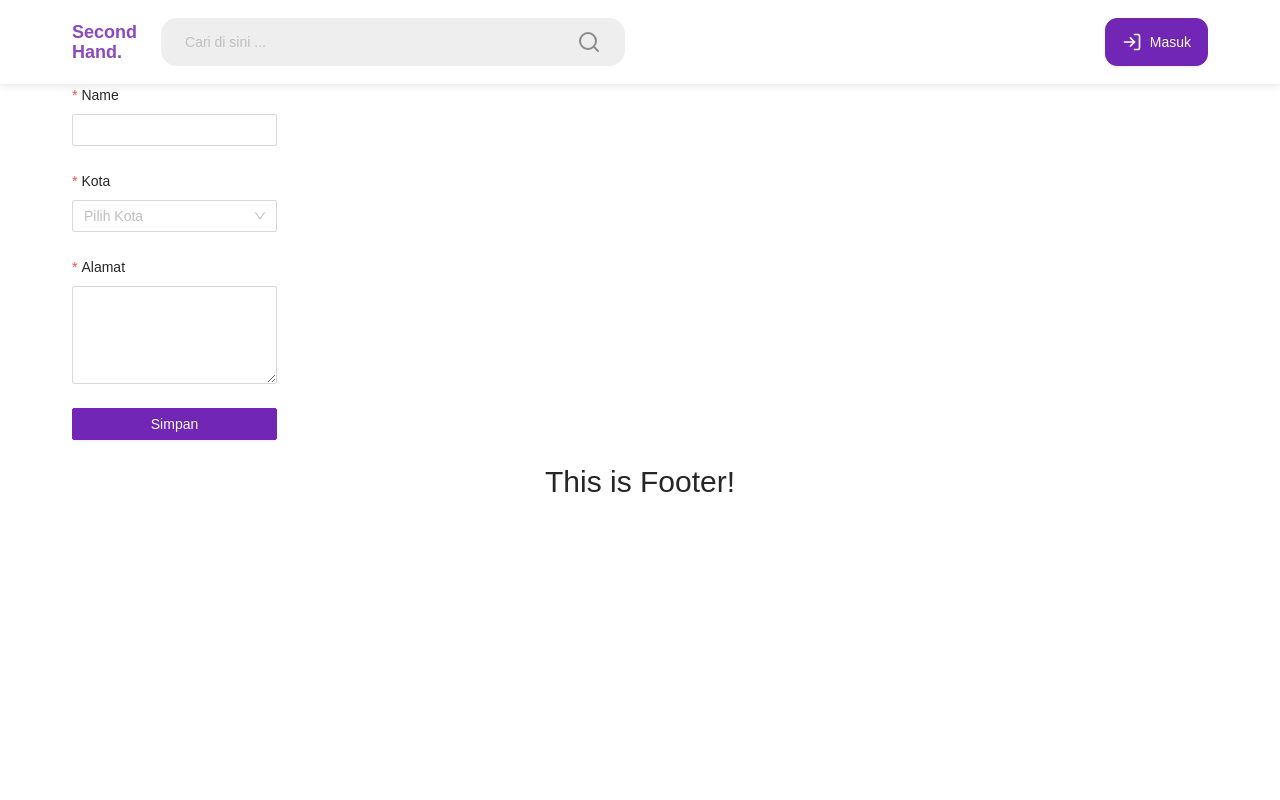
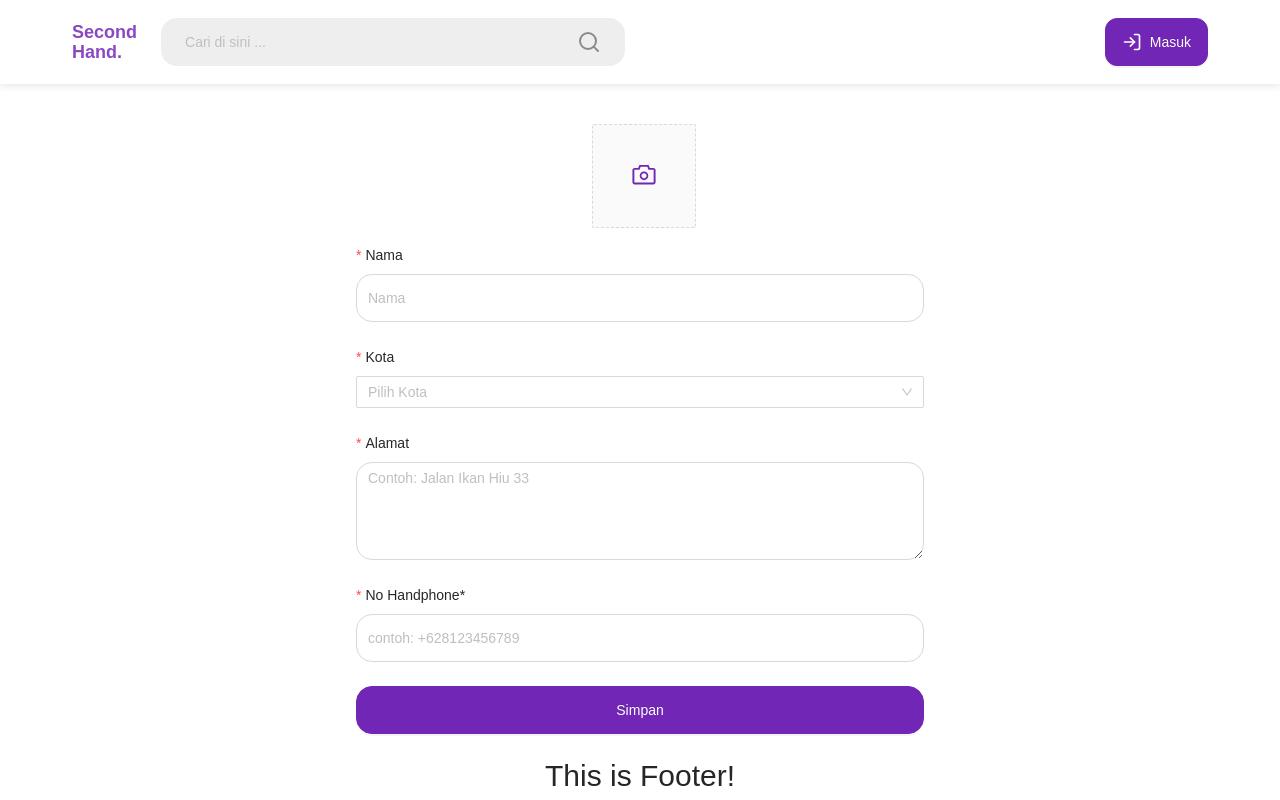
Before and after one commit to fiqihaissyyah/thriftorzo-react, a React (Create React App) app: page /profile in a window 1280 px wide. Built offline with nearby package versions, Linux system fonts and the light colour scheme.

Commit message:
update profile

```diff
--- a/src/pages/profile/index.css
+++ b/src/pages/profile/index.css
@@ -1,3 +1,4 @@
-/* .profile-input {
-    @apply text-lg;
-} */
+.input-city .ant-select-selector {
+    height: 48px;
+    border-radius: 16px;
+}
--- a/src/pages/profile/index.js
+++ b/src/pages/profile/index.js
@@ -1,9 +1,31 @@
 import "./index.css";
-import React from "react";
-import { Button, Form, Input, Select, Row, Col } from "antd";
+import React, { useState } from "react";
+import { Button, Form, Input, Select, Row, Col, Upload, message } from "antd";
+import { CameraOutlined, LoadingOutlined } from "@ant-design/icons";
 
 const { Option } = Select;
 const { TextArea } = Input;
+const getBase64 = (img, callback) => {
+  const reader = new FileReader();
+  reader.addEventListener("load", () => callback(reader.result));
+  reader.readAsDataURL(img);
+};
+
+const beforeUpload = (file) => {
+  const isJpgOrPng = file.type === "image/jpeg" || file.type === "image/png";
+
+  if (!isJpgOrPng) {
+    message.error("You can only upload JPG/PNG file!");
+  }
+
+  const isLt2M = file.size / 1024 / 1024 < 2;
+
+  if (!isLt2M) {
+    message.error("Image must smaller than 2MB!");
+  }
+
+  return isJpgOrPng && isLt2M;
+};
 
 export default function Profile() {
   const [form] = Form.useForm();
@@ -12,10 +34,59 @@ export default function Profile() {
     console.log(values);
   };
 
+  const [loading, setLoading] = useState(false);
+  const [imageUrl, setImageUrl] = useState();
+
+  const handleChange = (info) => {
+    if (info.file.status === "uploading") {
+      setLoading(true);
+      return;
+    }
+
+    if (info.file.status === "done") {
+      // Get this url from response in real world.
+      getBase64(info.file.originFileObj, (url) => {
+        setLoading(false);
+        setImageUrl(url);
+      });
+    }
+  };
+
+  const uploadButton = (
+    <div>
+      {loading ? (
+        <LoadingOutlined style={{ fontSize: "30px", color: "#7126B5" }} />
+      ) : (
+        <CameraOutlined style={{ fontSize: "24px", color: "#7126B5" }} />
+      )}
+    </div>
+  );
+
   return (
     <div className="container">
       <Row>
-        <Col>
+        <Col span={12} push={6}>
+          <Upload
+            name="avatar"
+            listType="picture-card"
+            className="avatar-uploader relative mt-10 mb-6 w-24 h-24 mx-auto block"
+            showUploadList={false}
+            action="https://www.mocky.io/v2/5cc8019d300000980a055e76"
+            beforeUpload={beforeUpload}
+            onChange={handleChange}
+          >
+            {imageUrl ? (
+              <img
+                src={imageUrl}
+                alt="avatar"
+                style={{
+                  width: "100%",
+                }}
+              />
+            ) : (
+              uploadButton
+            )}
+          </Upload>
           <Form
             layout="vertical"
             form={form}
@@ -24,14 +95,14 @@ export default function Profile() {
           >
             <Form.Item
               name="name"
-              label="Name"
+              label="Nama"
               rules={[
                 {
                   required: true,
                 },
               ]}
             >
-              <Input />
+              <Input className="rounded-2xl h-12" placeholder="Nama" />
             </Form.Item>
             <Form.Item
               name="kota"
@@ -42,10 +113,14 @@ export default function Profile() {
                 },
               ]}
             >
-              <Select placeholder="Pilih Kota" allowClear>
-                <Option value="male">Bali</Option>
-                <Option value="female">Surabaya</Option>
-                <Option value="other">Jakarta</Option>
+              <Select
+                className="input-city"
+                placeholder="Pilih Kota"
+                allowClear
+              >
+                <Option value="bali">Bali</Option>
+                <Option value="surabaya">Surabaya</Option>
+                <Option value="jakarta">Jakarta</Option>
               </Select>
             </Form.Item>
             <Form.Item
@@ -57,9 +132,28 @@ export default function Profile() {
                 },
               ]}
             >
-              <TextArea rows={4} />
+              <TextArea
+                rows={4}
+                className="rounded-2xl h-20"
+                placeholder="Contoh: Jalan Ikan Hiu 33"
+              />
             </Form.Item>
             <Form.Item
+              name="no handphone"
+              label="No Handphone*"
+              className="mt-4"
+              rules={[
+                {
+                  required: true,
+                },
+              ]}
+            >
+              <Input
+                className="rounded-2xl h-12"
+                placeholder="contoh: +628123456789"
+              />
+            </Form.Item>
+            {/* <Form.Item
               noStyle
               shouldUpdate={(prevValues, currentValues) =>
                 prevValues.gender !== currentValues.gender
@@ -80,9 +174,13 @@ export default function Profile() {
                   </Form.Item>
                 ) : null
               }
-            </Form.Item>
+            </Form.Item> */}
             <Form.Item>
-              <Button className="w-full" type="primary" htmlType="submit">
+              <Button
+                className="w-full rounded-2xl h-12"
+                type="primary"
+                htmlType="submit"
+              >
                 Simpan
               </Button>
             </Form.Item>
```
Also changed, not shown: src/App.js (indentation only), src/assets/images/fi_camera.svg (added), 1 other file (tests, documents, lock files or other folders).
